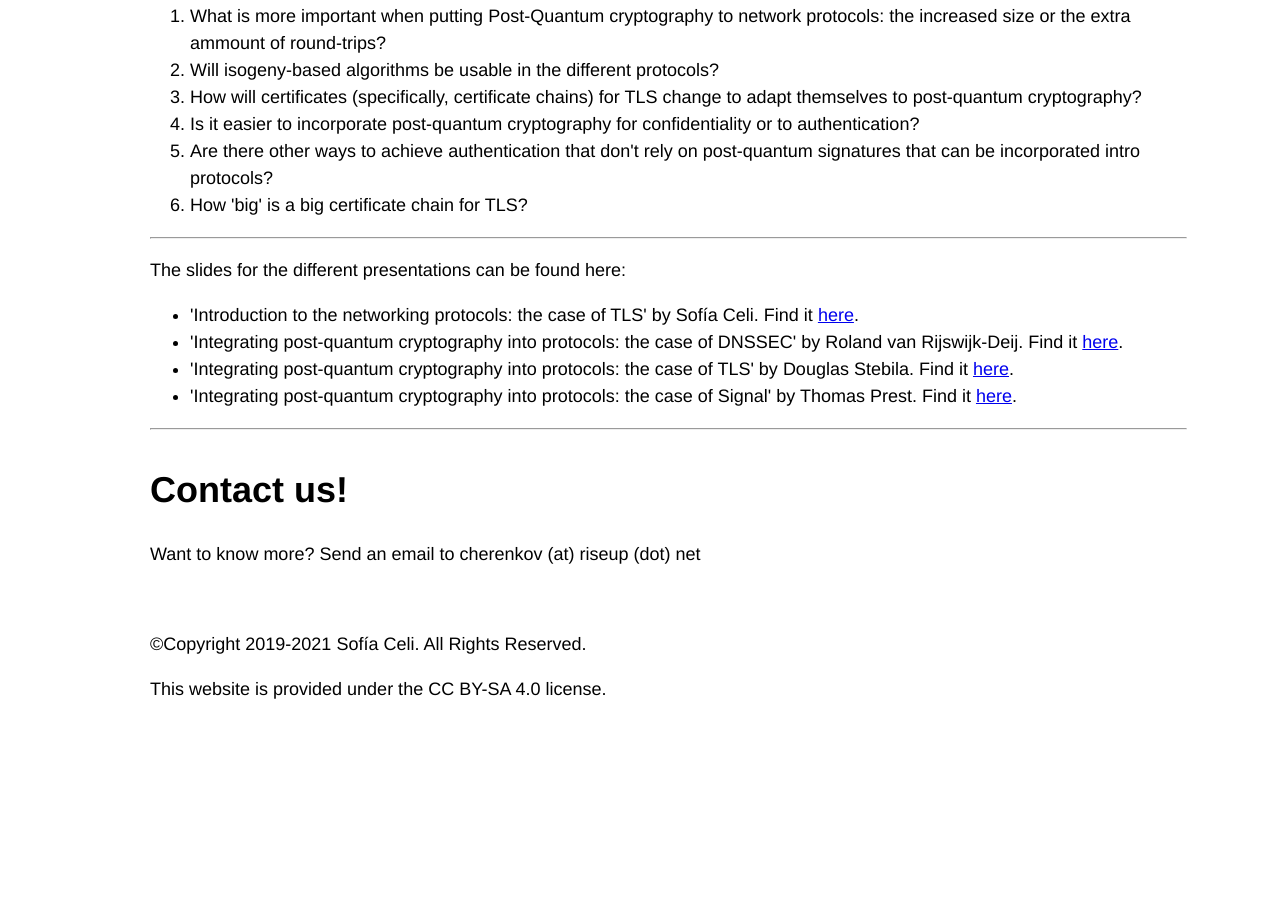
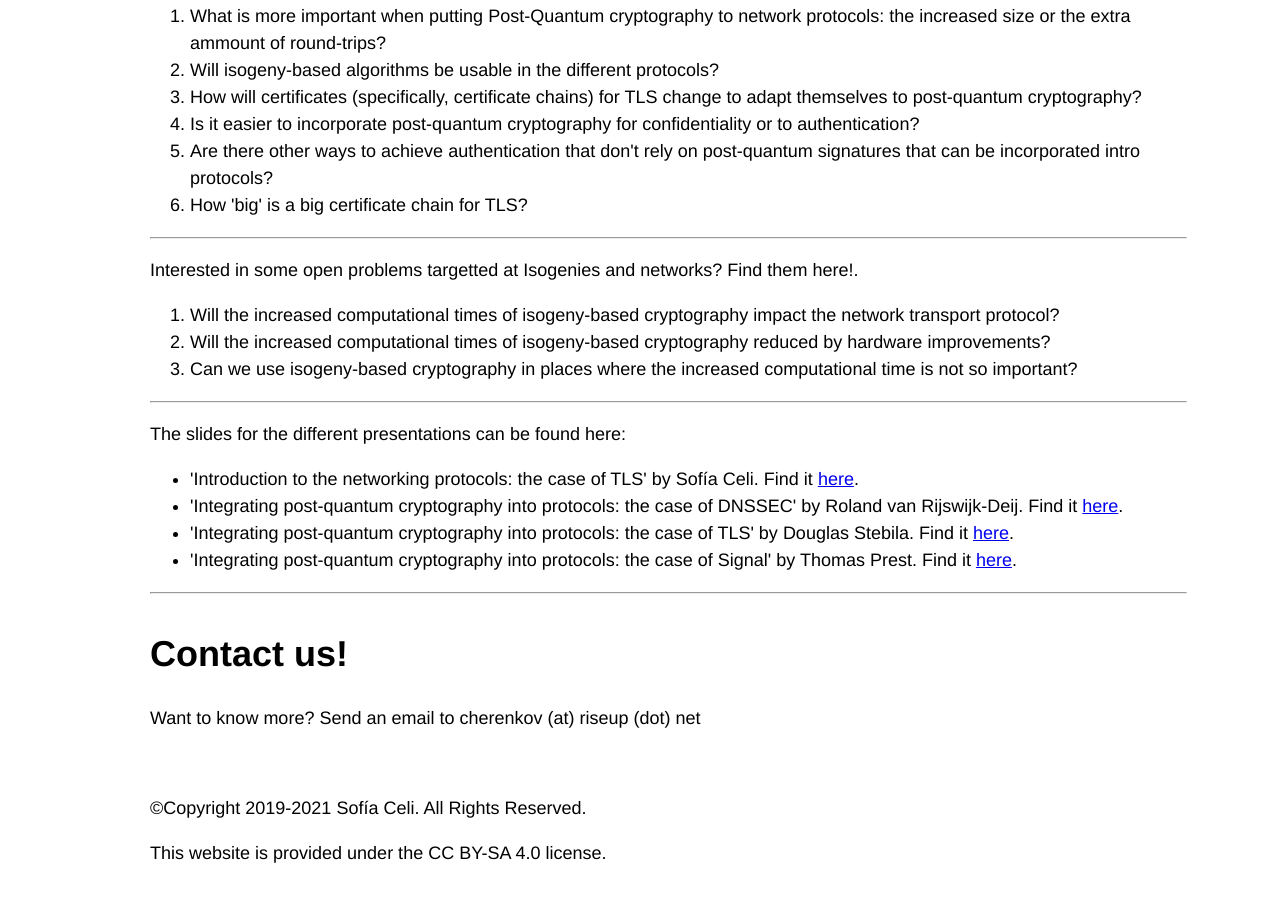
Before and after one commit to claucece/PQNet-Workshop, a Jekyll site: the page built from resources.html, in a window 1280 px wide and 900 px high, scrolled down 2160 px. Built offline with Jekyll 4.4.1, drawn with Linux system fonts in a browser that asks for light colours; before the commit the page ends 3013 px from its top, so only the background shows below that.

Commit message:
Other questions

```diff
--- a/resources.html
+++ b/resources.html
@@ -67,6 +67,15 @@ layout: default
 				</ol>
 				<hr>
         <p>
+				Interested in some open problems targetted at Isogenies and networks? Find them here!.
+        </p>
+				<ol>
+				  <li>Will the increased computational times of isogeny-based cryptography impact the network transport protocol?</li>
+				  <li>Will the increased computational times of isogeny-based cryptography reduced by hardware improvements?</li>
+				  <li>Can we use isogeny-based cryptography in places where the increased computational time is not so important?</li>
+				</ol>
+				<hr>
+        <p>
 				The slides for the different presentations can be found here:
         </p>
 				<ul>
```
